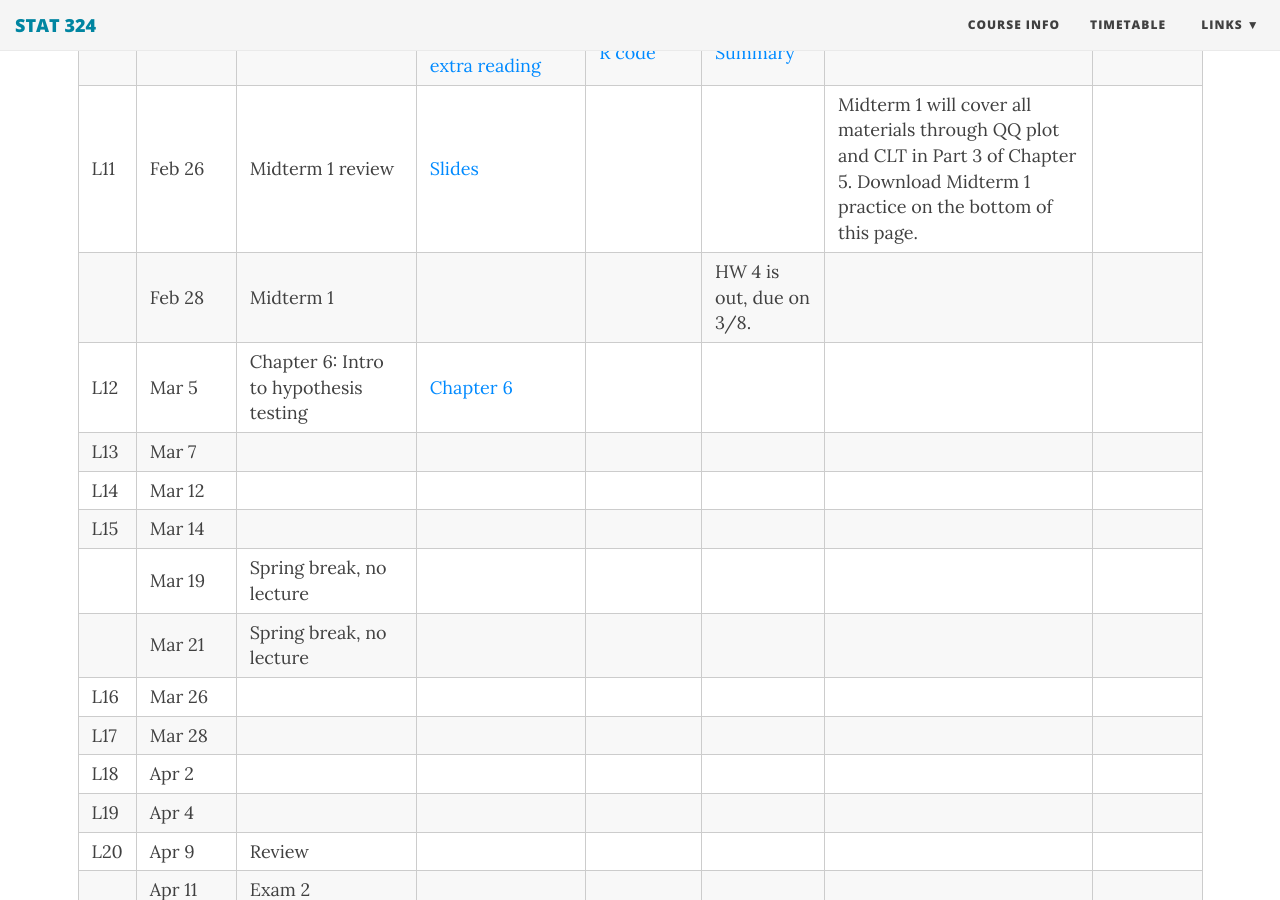
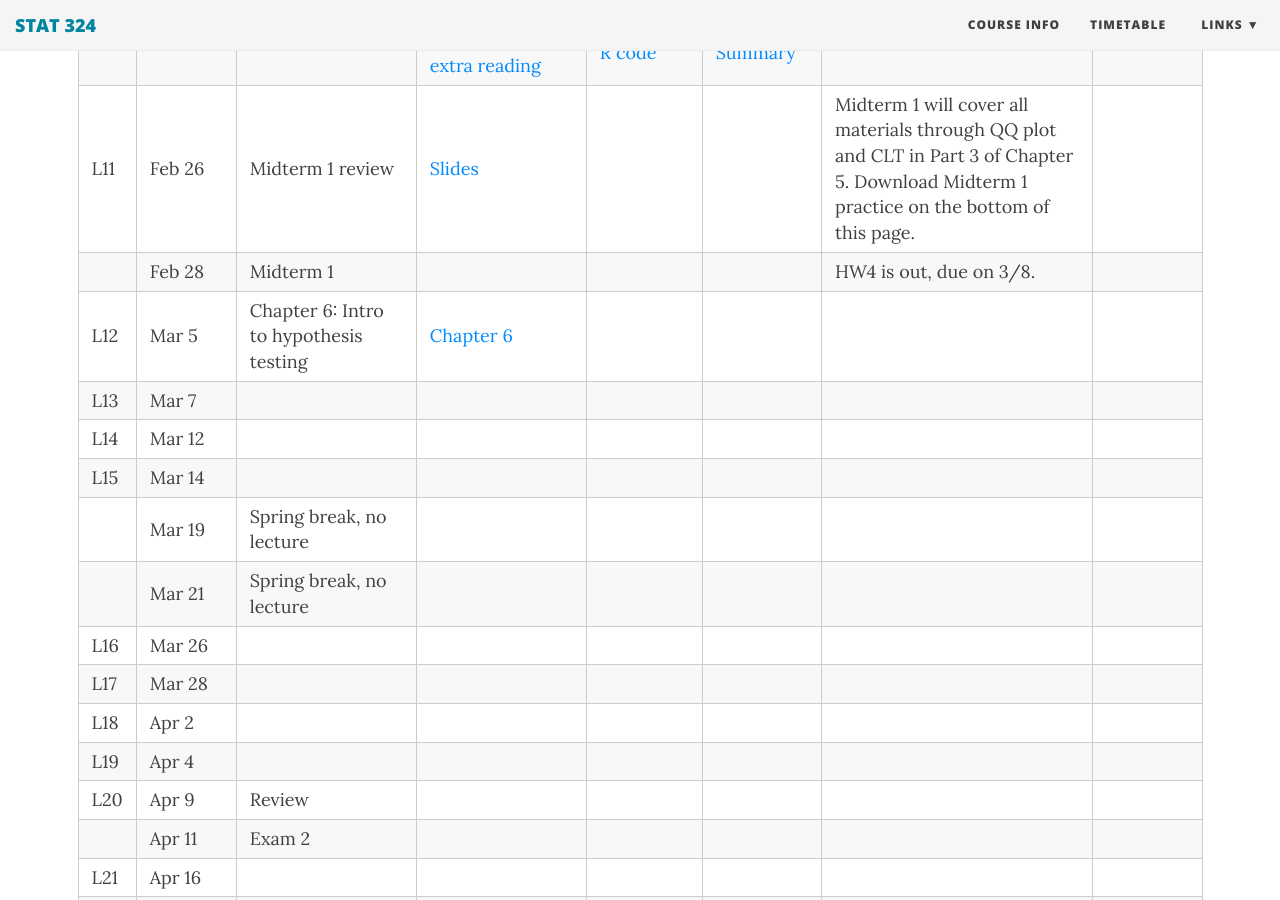
Before and after one commit to duzhewang/stat324, a Jekyll site: the page built from timetable.md, in a window 1280 px wide and 900 px high, scrolled down 1036 px. Built offline with Jekyll 4.4.1, drawn with Linux system fonts in a browser that asks for light colours; nearby versions of some CDN libraries.

Commit message:
Update timetable.md

```diff
--- a/timetable.md
+++ b/timetable.md
@@ -20,7 +20,7 @@ css: /css/wide_table.css
 |L9| Feb 19 | Chapter 5 (Part 4) | [Chapter 5, Part 4](https://github.com/dzwang91/stat324/raw/gh-pages/lectures/chapter5-4.pdf), [Estimation Lecture Notes](https://github.com/dzwang91/stat324/raw/gh-pages/lectures/Estimation.pdf)  |    |  |      |   |
 |L10| Feb 21 |Chapter 5 (Part 5) |[Chapter 5, Part 5](https://github.com/dzwang91/stat324/raw/gh-pages/lectures/chapter5-5.pdf), [Bootstrap extra reading](https://github.com/dzwang91/stat324/raw/gh-pages/notessummary/Bootstrap.pdf)| [Bootstrap R code](https://github.com/dzwang91/stat324/raw/gh-pages/R/Bootstrap.R) | [Chapter 5 Summary](https://github.com/dzwang91/stat324/raw/gh-pages/notessummary/Chapter5notes.pdf)  |       |      |
 |L11| Feb 26 | Midterm 1 review | [Slides](https://github.com/dzwang91/stat324/raw/gh-pages/lectures/Midterm1review.pdf)  |     |       |  Midterm 1 will cover all materials through QQ plot and CLT in Part 3 of Chapter 5. Download Midterm 1 practice on the bottom of this page. |   |
-|  | Feb 28 | Midterm 1 |    |   |   HW 4 is out, due on 3/8. |      |      |
+|  | Feb 28 | Midterm 1 |    |   |   |  HW4 is out, due on 3/8.    |      |
 |L12| Mar 5 | Chapter 6: Intro to hypothesis testing | [Chapter 6](https://github.com/dzwang91/stat324/raw/gh-pages/lectures/chapter6.pdf)  |  |     |      |
 |L13| Mar 7 |   | | |  |      |      |
 |L14| Mar 12 |  |   |   |  |      |      |
```
